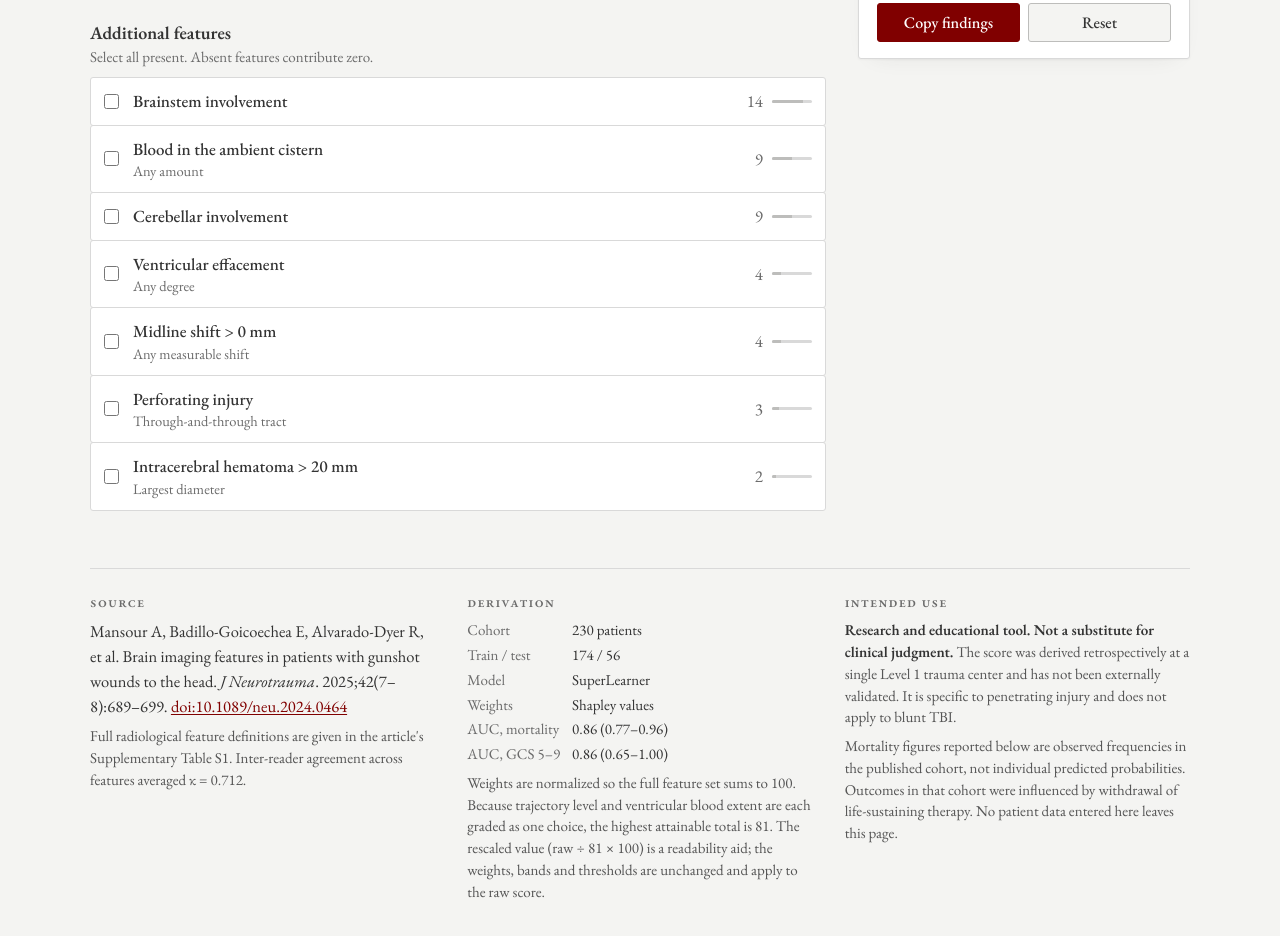
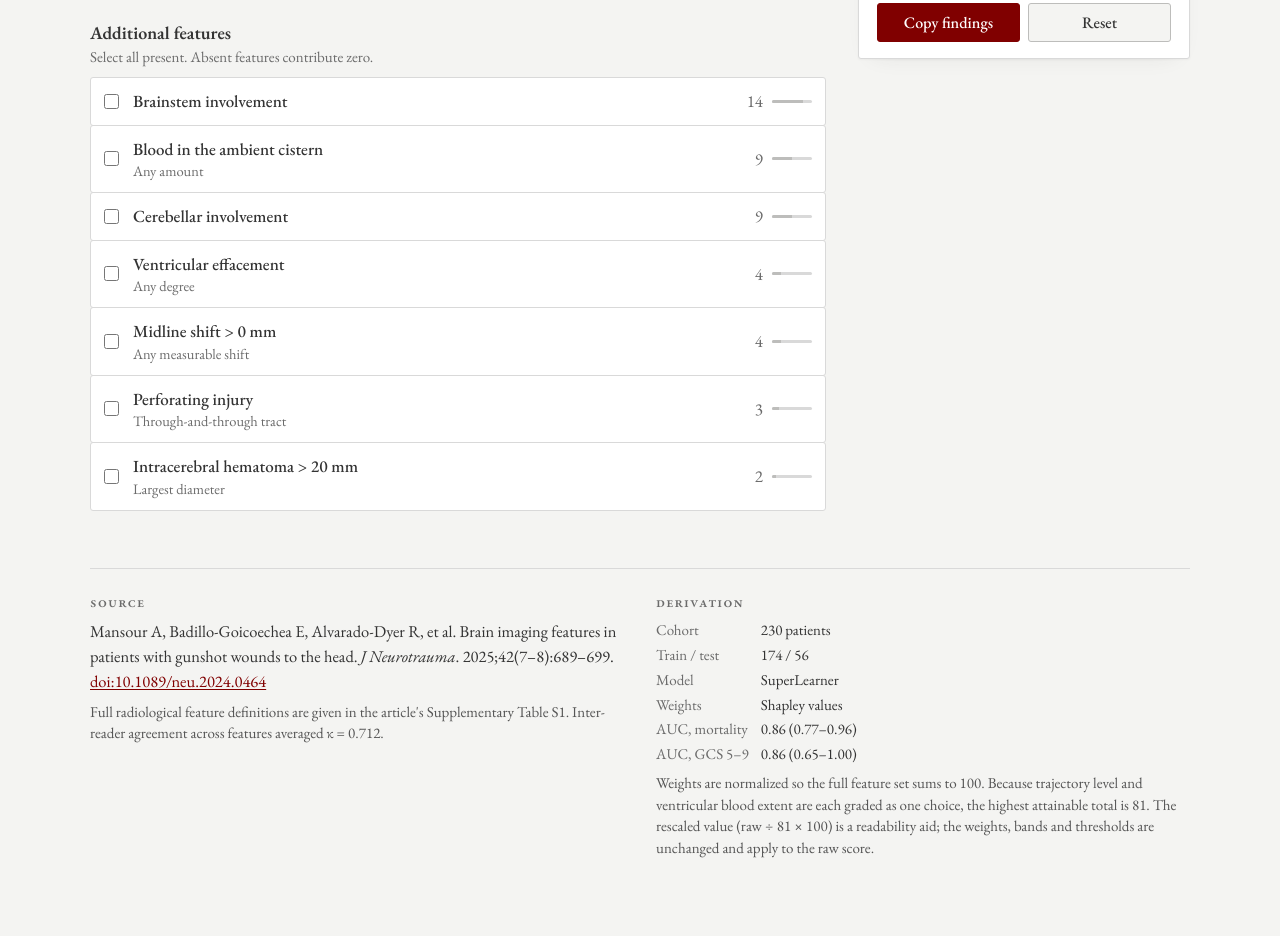
Before and after one commit to ElenaBadilloG/pbi-score, a plain HTML site: page artifact.html in a window 1280 px wide. Shown: the part 753-1689 px from the top of the page. Drawn offline with Linux system fonts and the light colour scheme; files whose address does not match are found by name.

Commit message:
Update PBI score calculator

```diff
--- a/artifact.html
+++ b/artifact.html
@@ -471,8 +471,6 @@ button.primary:hover { filter: brightness(1.08); }
 .provenance dl { margin: 0; display: grid; grid-template-columns: auto 1fr; gap: 3px 12px; font-size: 15px; }
 .provenance dt { color: var(--ink-3); }
 .provenance dd { margin: 0; font-variant-numeric: lining-nums tabular-nums; color: var(--ink); }
-.disclaimer p { color: var(--ink-2); }
-.disclaimer strong { color: var(--ink); font-weight: 600; }
 
 /* ───────────────────────── view switch ───────────────────────── */
 .views {
@@ -921,16 +919,6 @@ button:disabled:hover { opacity: .45; cursor: not-allowed; filter: none; }
        The rescaled value (raw ÷ 81 × 100) is a readability aid; the weights, bands and
        thresholds are unchanged and apply to the raw score.</p>
   </div>
-
-  <div class="col disclaimer">
-    <span class="eyebrow">Intended use</span>
-    <p><strong>Research and educational tool. Not a substitute for clinical judgment.</strong>
-       The score was derived retrospectively at a single Level 1 trauma center and has not been
-       externally validated. It is specific to penetrating injury and does not apply to blunt TBI.</p>
-    <p>Mortality figures reported below are observed frequencies in the published cohort, not
-       individual predicted probabilities. Outcomes in that cohort were influenced by withdrawal
-       of life-sustaining therapy. No patient data entered here leaves this page.</p>
-  </div>
 </div>
 
 </div>
```
Also changed, not shown: site/index.html (+0 -12 lines), 1 other file.
